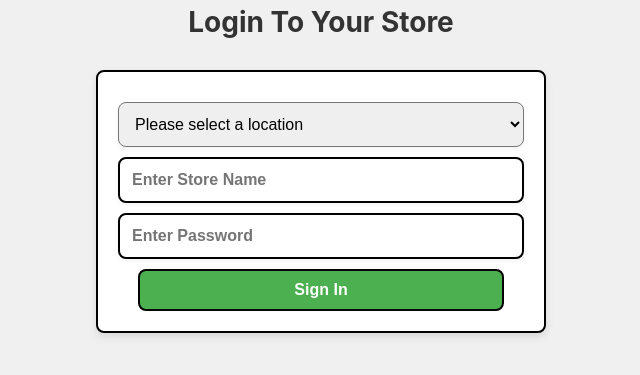
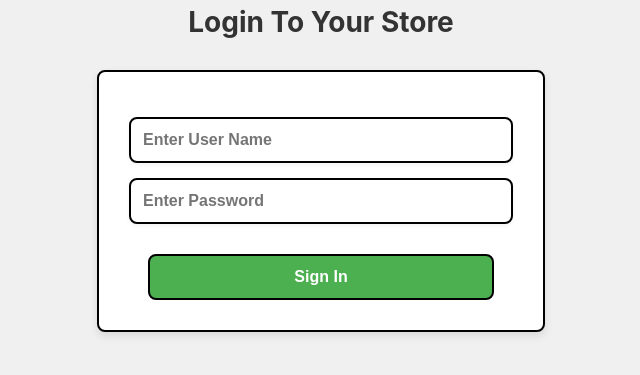
Before and after one commit to Cabezlea/AdminToolSweet, a Vue app: page / in a window 1280 px wide. Shown: the part 195-570 px from the top of the page, without its empty margins (319-959 px from the left). Built offline with nearby package versions, Linux system fonts and the light colour scheme.

Commit message:
Final version for Sign-in and home search bar finished, will implement the error table

```diff
--- a/src/components/Home.vue
+++ b/src/components/Home.vue
@@ -5,6 +5,14 @@
       <input type="time" class="search-input" placeholder="Time">
       <input type="text" class="search-input" placeholder="Receipt #">
       <input type="search" class="search-input" required placeholder="Keyword...">
+      <!-- Dropdown Menu for Locations -->
+      <select v-model="selectedLocation" @change="onLocationChange" class="search-input">
+    <option disabled value="" selected>Please select a location</option>
+    <option value="location1">Location 1</option>
+    <option value="location2">Location 2</option>
+    <option value="location3">Location 3</option>
+     </select>
+
       <button class="search-btn" type="submit">
         <span>Search</span>
       </button>
@@ -12,8 +20,20 @@
   </div>
 </template>
 
-<script setup>
-
+<script >
+export default {
+  data () {
+    return {
+      selectedLocation: ''// Selected location by the user
+    };
+  },
+  methods: {
+    onLocationChange() {
+      console.log("Selected location: ", this.selectedLocation);
+      // Handle location change, it will be replaced with the actual data in the server
+    }
+  }
+}
 </script>
 
 <style scoped>
@@ -33,7 +53,7 @@
   box-shadow: 0 4px 6px rgba(0,0,0,0.1);
 }
 
-.search-input {
+.search-input, .search-input select {
   margin: 0 8px;
   padding: 10px 20px;
   font-size: 16px;
@@ -41,7 +61,11 @@
   outline: none;
   border-radius: 50px;
   transition: all 0.3s ease;
+  -webkit-appearance: none; /* Disables native dropdown styling on WebKit browsers like Chrome and Safari */
+  -moz-appearance: none; /* Disables native dropdown styling on Firefox */
 }
+
+
 
 .search-input, .search-btn {
   margin: 5px; /* Adds margin around inputs and button */
@@ -66,6 +90,9 @@
 .search-input:focus {
   border-color: #2762f3; /* Focus color */
 }
+.search-input:hover {
+  cursor: pointer;
+}
 
 .search-input::placeholder {
   color: #ccc;
--- a/src/components/SignIn.vue
+++ b/src/components/SignIn.vue
@@ -6,14 +6,8 @@
       <h1>Login To Your Store</h1>
     </div>
     <div class="sign-in-container">
-      <select v-model="selectedLocation" @change="onLocationChange">
-        <option disabled value="" selected>Please select a location</option>
-        <option value="location1">Location 1</option>
-        <option value="location2">Location 2</option>
-        <option value="location3">Location 3</option>
-      </select>
       <form @submit.prevent="submitForm">
-        <input type="text" v-model="storeName" placeholder="Enter Store Name" />
+        <input type="text" v-model="storeName" placeholder="Enter User Name" />
         <input type="password" v-model="password" placeholder="Enter Password" />
         <button type="submit">Sign In</button>
       </form>
@@ -30,7 +24,6 @@ export default {
     return{
       storeName: '', // Store name entered by the user
       password: '', // Password entered by the user
-      selectedLocation: ''// Selected location by the user
     };
   },
   methods: {
@@ -62,7 +55,6 @@ export default {
   width: 100%;
 }
 
-/* CSS code beginning*/
 select {
   width: 90%;
   padding: 10px;
@@ -99,8 +91,8 @@ button:hover {
 
 .sign-in-container {
   background-color: white;
-  padding: 20px;
-  width: 450px;
+  padding: 30px;
+  width: 35%;
   margin: 25px auto;
   text-align: center;
   border: 2px solid black;
@@ -109,9 +101,9 @@ button:hover {
 }
 
 input, button {
-  margin-top: 10px;
+  margin-top: 30px;
   width: 90%;
-  padding: 10px;
+  padding: 12px;
   border: 2px solid black;
   font-weight: bold;
 }
@@ -127,11 +119,15 @@ input, button {
 input, select {
   width: 100%;
   padding: 12px;
-  margin-top: 10px;
+  margin-top: 15px;
   border-radius: 8px;
   box-shadow: 0 2px 4px rgba(0,0,0,0.05); /* Subtle shadow for inputs */
   font-size: 16px; /* Larger font size for readability */
   font-palette:light;
 }
 
+input {
+  margin-top: 15px;
+}
+
 </style>
```
